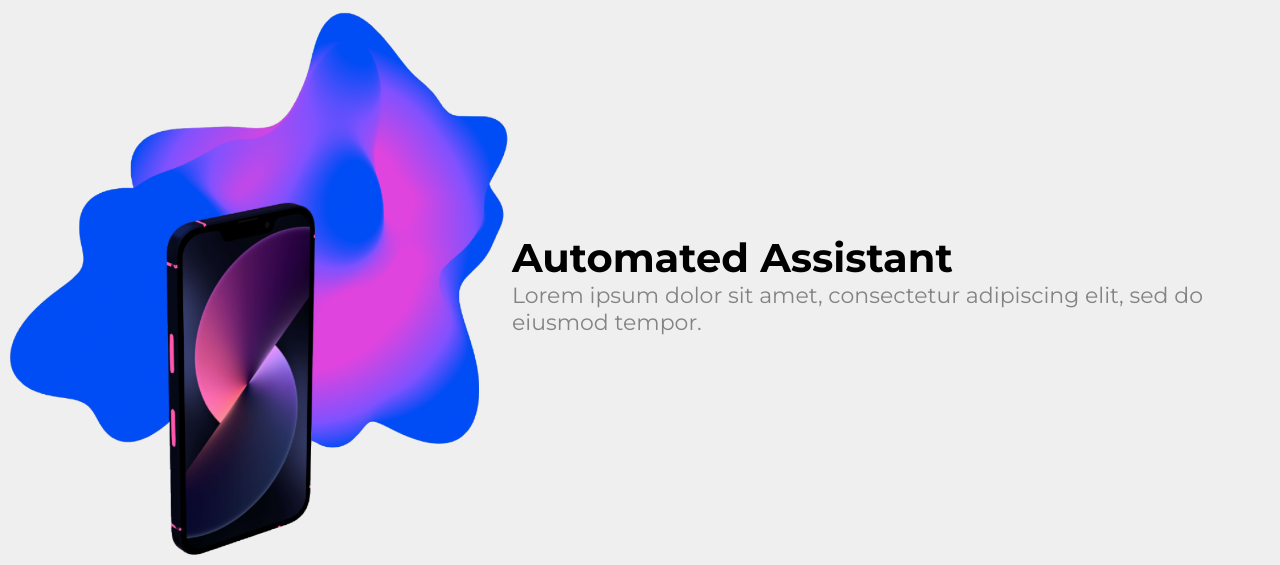
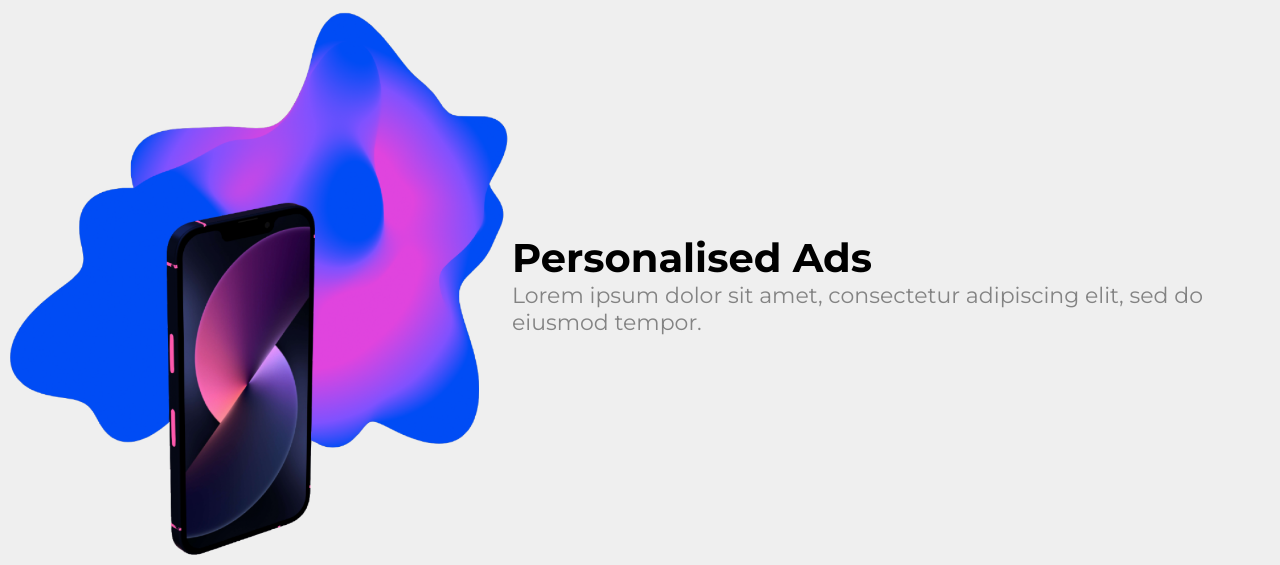
Before and after one commit to PraveenSpartacus/carsherpas-flask, a Flask app: page /services in a window 1280 px wide. Shown: the part 1642-2207 px from the top of the page. Run offline with Flask 2, Linux system fonts and the light colour scheme; some libraries are stand-ins or nearby versions.

Commit message:
added requirements

```diff
--- a/templates/html-css-js/services.html
+++ b/templates/html-css-js/services.html
@@ -180,7 +180,7 @@
 
         <div class="mobile-design d1">
             <div class="left">
-                <h1>Automated Assistant</h1>
+                <h1>Personalised Ads</h1>
                 <p>Lorem ipsum dolor sit amet, consectetur adipiscing elit, sed do eiusmod tempor.</p>
             </div>
             <div class="right">
```
